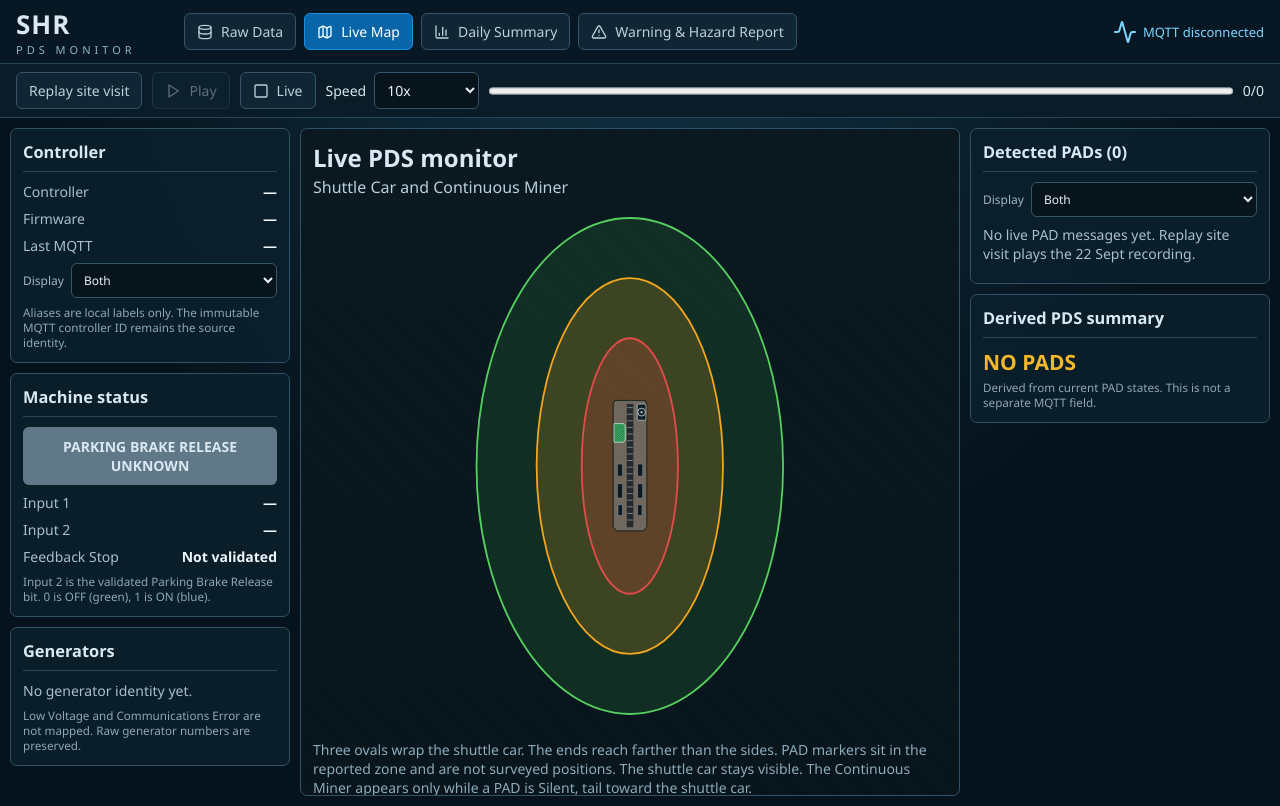
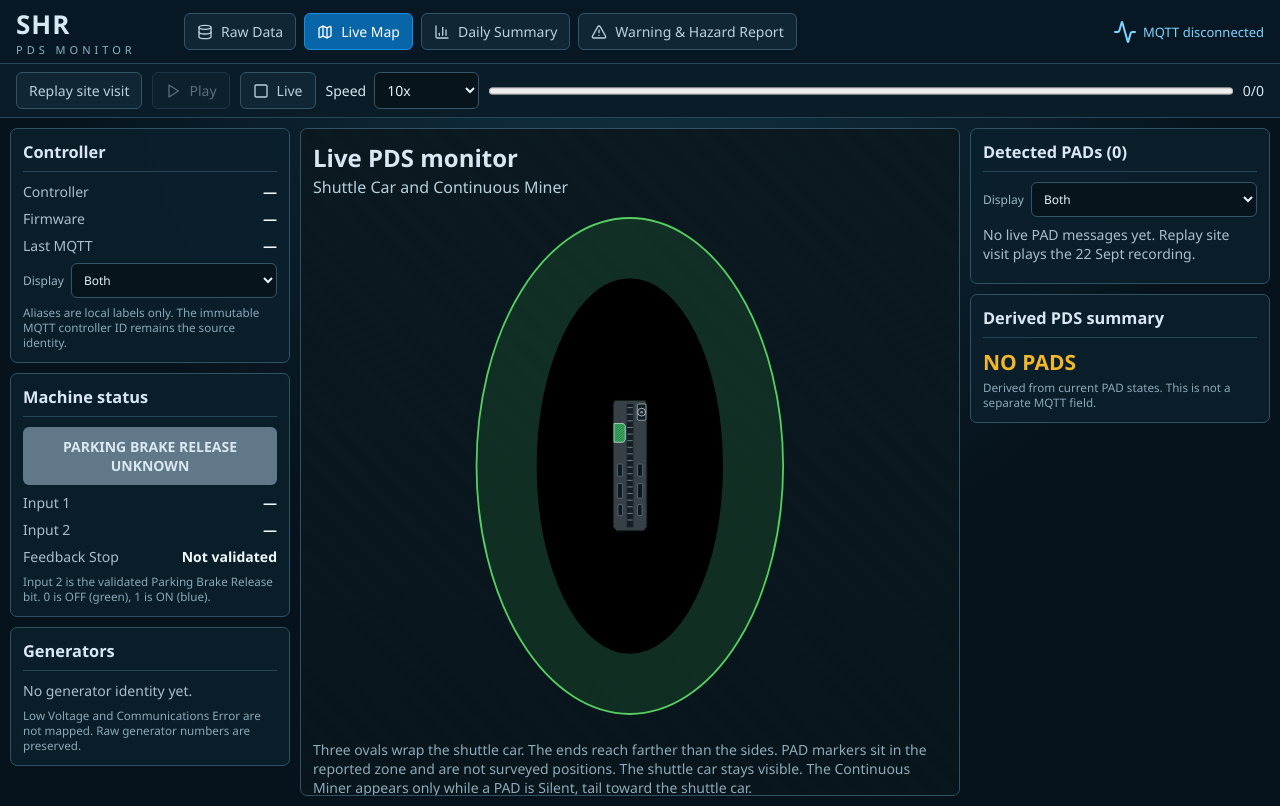
Before and after one commit to christianchavezmoya-bot/PDS_monitor, a React (Vite) app: page / in a window 1280 px wide. Built offline with nearby package versions, Linux system fonts and the light colour scheme.

Commit message:
Upgrade live map operational state presentation

```diff
--- a/src/ui/MapPage.tsx
+++ b/src/ui/MapPage.tsx
@@ -55,12 +55,12 @@ function markerStyle(stateCode: number, index: number): { left: string; top: str
   return meterPct(x, y);
 }
 
-function ZoneLayer({ showMiner }: { showMiner: boolean }) {
+function ZoneLayer({ showMiner, warningActive, hazardActive }: { showMiner: boolean; warningActive: boolean; hazardActive: boolean }) {
   return (
     <svg className="zone-layer" viewBox={`${FIELD_FRAME.x} ${FIELD_FRAME.y} ${FIELD_FRAME.w} ${FIELD_FRAME.h}`} preserveAspectRatio="none" aria-hidden="true">
       <ellipse cx="0" cy="0" rx={ZONE_ELLIPSES.monitor.rx} ry={ZONE_ELLIPSES.monitor.ry} fill="#3aaa4728" stroke="#56cf61" strokeWidth="0.12" />
-      <ellipse cx="0" cy="0" rx={ZONE_ELLIPSES.warning.rx} ry={ZONE_ELLIPSES.warning.ry} fill="#f2a51d30" stroke="#f2a51d" strokeWidth="0.12" />
-      <ellipse cx="0" cy="0" rx={ZONE_ELLIPSES.hazard.rx} ry={ZONE_ELLIPSES.hazard.ry} fill="#d9414138" stroke="#e34b4b" strokeWidth="0.12" />
+      <ellipse className={warningActive ? "zone-warning active" : "zone-warning"} cx="0" cy="0" rx={ZONE_ELLIPSES.warning.rx} ry={ZONE_ELLIPSES.warning.ry} />
+      <ellipse className={hazardActive ? "zone-hazard active" : "zone-hazard"} cx="0" cy="0" rx={ZONE_ELLIPSES.hazard.rx} ry={ZONE_ELLIPSES.hazard.ry} />
       {showMiner &&
         CM_SILENT_ZONES.map((zone) => (
           <ellipse
@@ -97,6 +97,9 @@ export function MapPage() {
   const pads = snap.pads.filter((pad) => !controller || pad.controllerId === controller.controllerId);
   const generators = snap.generators.filter((item) => !controller || item.controllerId === controller.controllerId);
   const silent = pads.filter((pad) => pad.stateCode === 2);
+  const warningActive = pads.some((pad) => pad.stateCode === 4);
+  const hazardActive = pads.some((pad) => pad.stateCode === 5);
+  const sortedPads = [...pads].sort((a, b) => b.lastSeenMs - a.lastSeenMs);
   const brake = controller?.parkingBrakeRelease ?? null;
   const brakeClass = brake === 1 ? "brake-on" : brake === 0 ? "brake-off" : "brake-unknown";
   const grouped = new Map<number, PadLive[]>();
@@ -167,10 +170,10 @@ export function MapPage() {
           <h3>Generators</h3>
           {generators.length === 0 && <p>No generator identity yet.</p>}
           {generators.map((generator, index) => (
-            <p key={generator.generatorId}>
+            <div className="generator-card generator-unvalidated" key={generator.generatorId}>
               <i>{index + 1}</i> ID <b>{generator.generatorId}</b> <span className="muted">Unvalidated</span>
               <small>FW {generator.firmware ?? "—"} · raw {generator.unmapped.map((item) => item.value).join(", ") || "—"}</small>
-            </p>
+            </div>
           ))}
           <small>Low Voltage and Communications Error are not mapped. Raw generator numbers are preserved.</small>
         </div>
@@ -179,22 +182,26 @@ export function MapPage() {
         <h1>Live PDS monitor</h1>
         <h2>Shuttle Car and Continuous Miner</h2>
         <div className="scene" style={{ aspectRatio: `${FIELD_FRAME.w} / ${FIELD_FRAME.h}` }}>
-          <ZoneLayer showMiner={silent.length > 0} />
+          <ZoneLayer showMiner={silent.length > 0} warningActive={warningActive} hazardActive={hazardActive} />
           <MachineArt src="/machines/shuttle-car.svg?plan=1" className={`machine-art shuttle ${brakeClass}`} style={meterBox(SHUTTLE_BOX)} />
           {silent.length > 0 && (
             <MachineArt src="/machines/continuous-miner.svg" className="machine-art miner" style={meterBox(MINER_BOX)} />
           )}
           {[...grouped.entries()].flatMap(([state, list]) =>
-            list.map((pad, index) => (
-              <div
-                key={`${pad.controllerId}-${pad.displayId}`}
-                className={`marker state ${padStateName(state).toLowerCase()}`}
-                style={markerStyle(state, index)}
-              >
-                {formatPadLabel(pad.displayId, padAssignments[pad.displayId], labelModes.pad)}
-                <small>{padStateName(state)}</small>
-              </div>
-            )),
+            state === 2 ? [] : list.map((pad, index) => {
+              const critical = state === 4 || state === 5;
+              return (
+                <div
+                  key={`${pad.controllerId}-${pad.displayId}`}
+                  className={critical ? `marker miner-marker ${padStateName(state).toLowerCase()}` : `marker state ${padStateName(state).toLowerCase()}`}
+                  style={markerStyle(state, index)}
+                  title={`${formatPadLabel(pad.displayId, padAssignments[pad.displayId], labelModes.pad)} — ${padStateName(state)}`}
+                >
+                  {critical ? <span className="miner-symbol" aria-label="miner">♟</span> : formatPadLabel(pad.displayId, padAssignments[pad.displayId], labelModes.pad)}
+                  {!critical && <small>{padStateName(state)}</small>}
+                </div>
+              );
+            }),
           )}
         </div>
         <p className="notice">
@@ -208,8 +215,8 @@ export function MapPage() {
           <label className="label-mode">Display <select value={labelModes.pad} onChange={(e) => updateModes("pad", e.target.value as LabelMode)}>
             <option value="id">ID only</option><option value="name">Name only</option><option value="both">Both</option>
           </select></label>
-          {pads.map((pad) => (
-            <div className="pad" key={pad.displayId}>
+          {sortedPads.map((pad) => (
+            <div className={`pad pad-card pad-${padStateName(pad.stateCode).toLowerCase()}`} key={pad.displayId}>
               <b>{formatPadLabel(pad.displayId, padAssignments[pad.displayId], labelModes.pad)}</b>
               <div className="assignment-row">
                 <input value={editPad.startsWith(`${pad.displayId}:`) ? editPad.slice(editPad.indexOf(":") + 1) : ""} onChange={(e) => setEditPad(`${pad.displayId}:${e.target.value}`)} placeholder="Assign person name" />
@@ -231,7 +238,7 @@ export function MapPage() {
               </small>
             </div>
           ))}
-          {pads.length === 0 && <p>No live PAD messages yet. Replay site visit plays the 22 Sept recording.</p>}
+          {sortedPads.length === 0 && <p>No live PAD messages yet. Replay site visit plays the 22 Sept recording.</p>}
         </div>
         <div className="panel">
           <h3>Derived PDS summary</h3>
```
